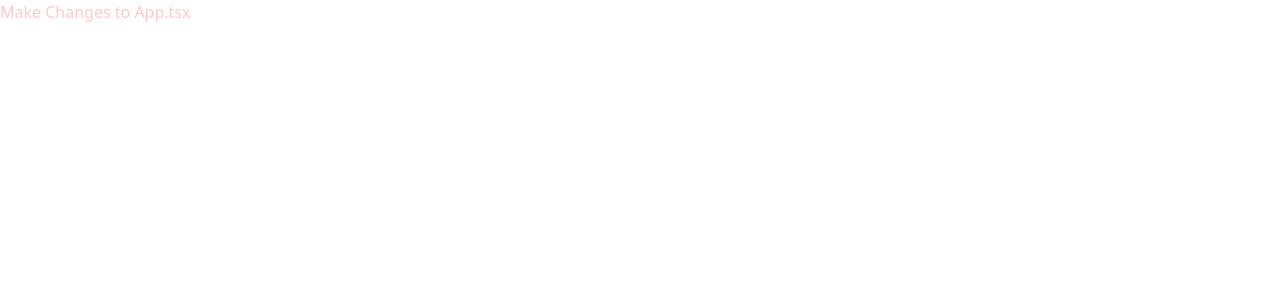
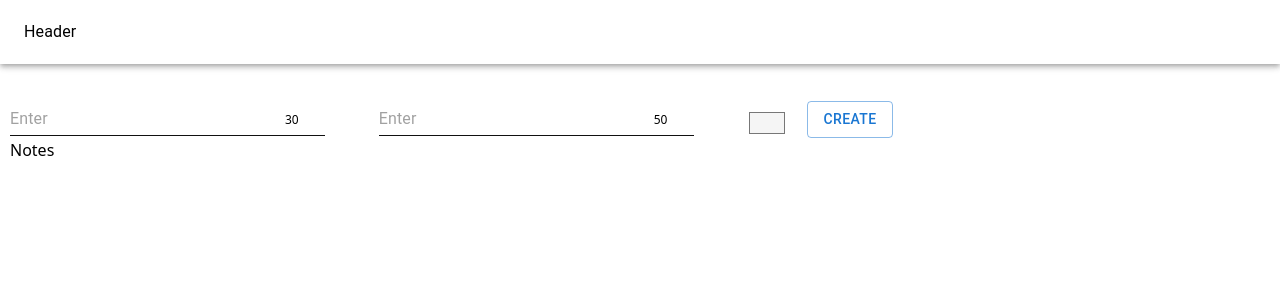
Before and after one commit to gamitej/Notes-App-Ts, a React (Vite) app: page / in a window 1280 px wide. Shown: the top 300 px of the page. Built offline with nearby package versions, Linux system fonts and the light colour scheme.

Commit message:
basic structure created

```diff
--- a/src/App.tsx
+++ b/src/App.tsx
@@ -1,10 +1,20 @@
+// comp
+import Header from "@/comp/Header";
+import CreateNote from "@/comp/CreateNote";
+import Notes from "@/comp/Notes";
+// mui
+import { Box } from "@mui/material";
+
 function App() {
-
   return (
-    <h1 className="text-red-200">
-      Make Changes to App.tsx
-    </h1>
-  )
+    <div>
+      <Header />
+      <Box style={{ padding: "10px" }}>
+        <CreateNote />
+        <Notes />
+      </Box>
+    </div>
+  );
 }
 
-export default App
+export default App;
--- /dev/null
+++ b/src/comp/CreateNote.tsx
@@ -0,0 +1,39 @@
+import { Box, Button, InputBase, styled } from "@mui/material";
+import React from "react";
+
+const Container = styled(Box)`
+  & > * {
+    margin: 20px 20px 0px 0px;
+  }
+  & > div > input[type="text"] {
+    border-bottom: 1px solid #111111;
+    width: 300px;
+    padding-right: 15px;
+  }
+  & > div > input[type="color"] {
+    width: 40px;
+    height: 30px;
+    position: relative;
+    bottom: -10px;
+  }
+  & > span {
+    position: relative;
+    right: 60px;
+    font-size: 12px;
+  }
+`;
+
+const CreateNote: React.FC = () => {
+  return (
+    <Container>
+      <InputBase placeholder="Enter " />
+      <Box component="span">30</Box>
+      <InputBase placeholder="Enter " />
+      <Box component="span">50</Box>
+      <InputBase type="color" defaultValue={"#F5F5F5"} />
+      <Button variant="outlined">CREATE</Button>
+    </Container>
+  );
+};
+
+export default CreateNote;
--- /dev/null
+++ b/src/comp/Header.tsx
@@ -0,0 +1,16 @@
+import React from "react";
+import { AppBar, Toolbar, Typography } from "@mui/material";
+
+const Header: React.FC = () => {
+  return (
+    <div>
+      <AppBar color="transparent" position="static">
+        <Toolbar>
+          <Typography>Header</Typography>
+        </Toolbar>
+      </AppBar>
+    </div>
+  );
+};
+
+export default Header;
--- /dev/null
+++ b/src/comp/Notes.tsx
@@ -0,0 +1,7 @@
+import React from "react";
+
+const Notes: React.FC = () => {
+  return <div>Notes</div>;
+};
+
+export default Notes;
```
